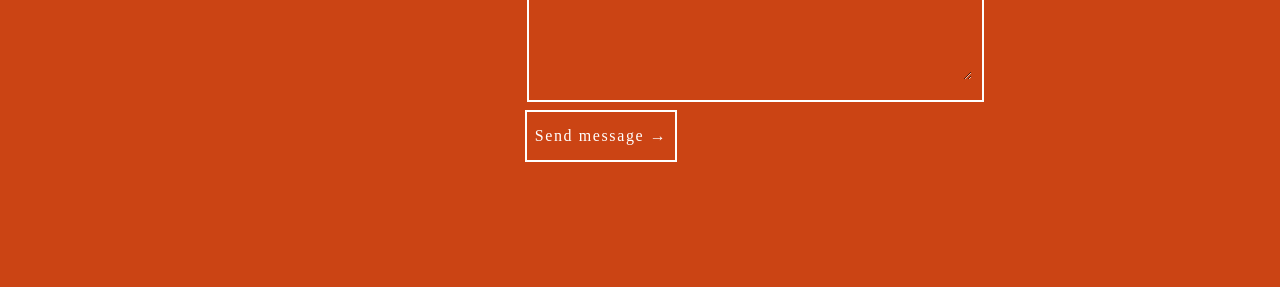
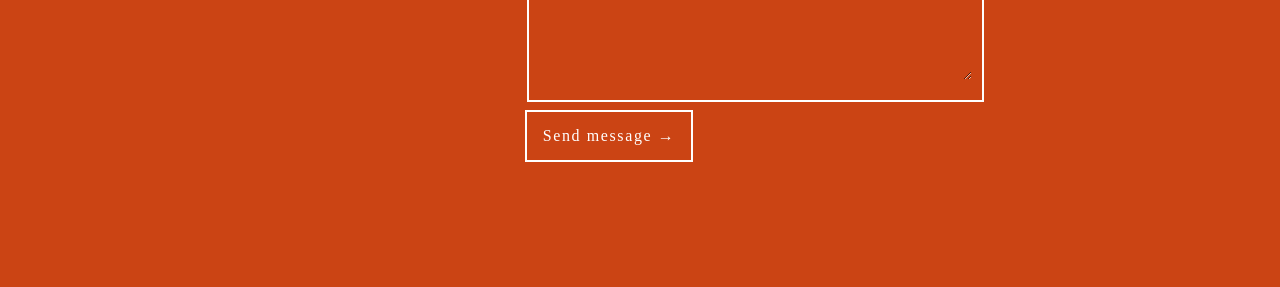
Before and after one commit to wearepatterns/wearepatterns.github.io, a Jekyll site: the page built from index.markdown, in a window 1280 px wide. Shown: the part 1106-1393 px from the top of the page. Built offline with Jekyll 4.4.1, drawn with Linux system fonts in a browser that asks for light colours.

Commit message:
Update new.html

```diff
--- a/_layouts/new.html
+++ b/_layouts/new.html
@@ -50,7 +50,7 @@
                     <fieldset class="b--white bt-0 bw1">
                         <textarea class="bg-newred white pt3 pb5 w-100 bn" name="Message" placeholder="Message*" validate-required></textarea>
                     </fieldset>
-                    <input class="bg-transparent white ba bw1 b--white hover-bg-white hover-newred pt3 ph2 pb3 mt2 tracked lh-solid" style="" type="submit" value="Send message &#8594;">
+                    <input class="bg-transparent white ba bw1 b--white hover-bg-white hover-newred pt3 ph3 pb3 mt2 tracked lh-solid" style="" type="submit" value="Send message &#8594;">
                     <input type="hidden" name="_next" value="../thanks.html" />
                 </form>
             </div>
```
